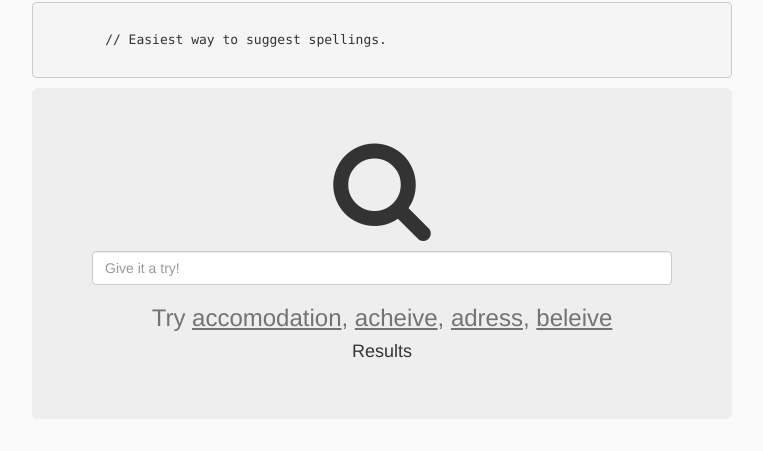
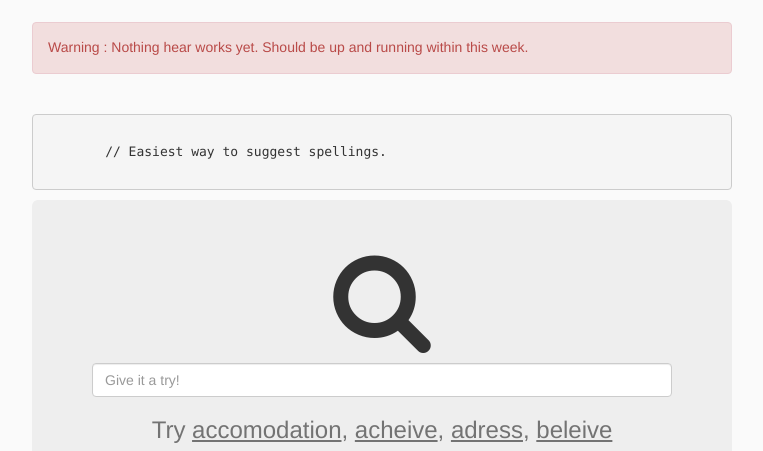
Before and after one commit to yungookim/spelling.io, a website: page presentation/dist/index.html in a window 1280 px wide. Shown: the part 158-609 px from the top of the page, without its empty margins (258-1021 px from the left). Drawn offline with Linux system fonts and the light colour scheme; a script that the page names is missing.

Commit message:
distribution pacakge updated

```diff
--- a/presentation/dist/index.html
+++ b/presentation/dist/index.html
@@ -31,6 +31,10 @@
       </div>
 
       <h1>Spelling Correction & Prediction REST API</h1>
+
+      <br>
+        <div class="alert alert-danger">Warning : Nothing hear works yet. Should be up and running within this week.</div>
+      <br>
 
       <pre class="prettyprint">
 
```
